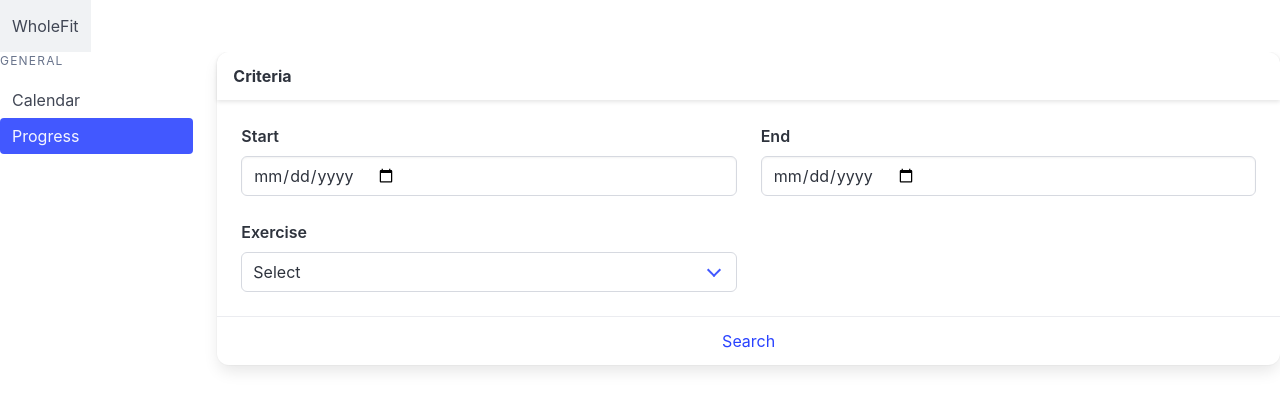
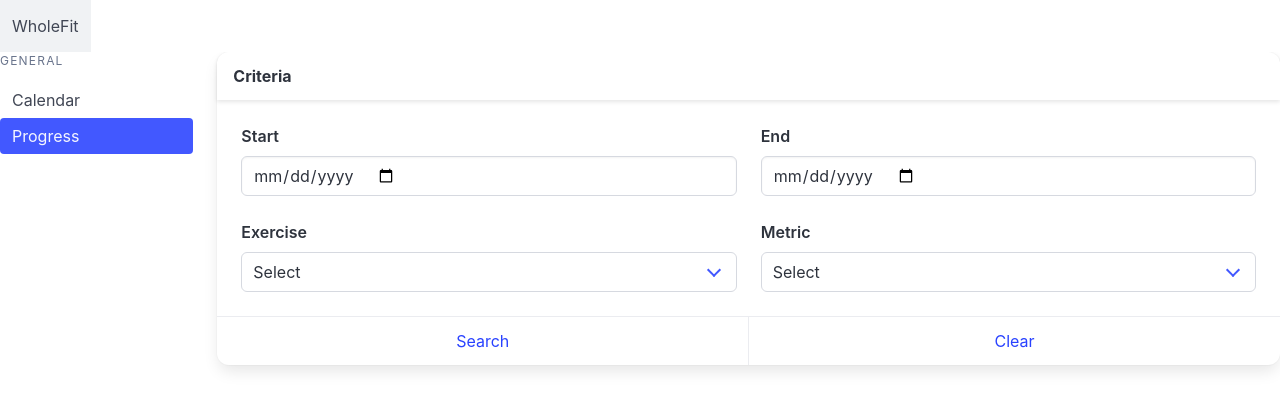
Before and after one commit to GoldLion72/cen5064-project-lusbel, a Vue app in the folder frontend/: page /progress in a window 1280 px wide. Shown: the top 410 px of the page. Built offline with nearby package versions, Linux system fonts and the light colour scheme.

Commit message:
Added a metric column and added two-way binding for inputs.

```diff
--- a/frontend/src/components/ProgressView.vue
+++ b/frontend/src/components/ProgressView.vue
@@ -25,7 +25,7 @@ const {
                     <div class="field">
                         <label class="label">Start</label>
                         <div class="control">
-                            <input id="startDate" class="input" type="date" />
+                            <input id="startDate" class="input" type="date" v-model="startDate" />
                         </div>
                     </div>
                 </div>
@@ -33,7 +33,7 @@ const {
                     <div class="field">
                         <label class="label">End</label>
                         <div class="control">
-                            <input id="endDate" class="input" type="date" />
+                            <input id="endDate" class="input" type="date" v-model="endDate" />
                         </div>
                     </div>
                 </div>
@@ -41,7 +41,17 @@ const {
                     <div class="field">
                         <label class="label">Exercise</label>
                         <div class="select is-fullwidth">
-                            <select>
+                            <select id="exerciseSelect" v-model="exercise">
+                                <option value="">Select</option>
+                            </select>
+                        </div>
+                    </div>
+                </div>
+                <div class="column is-half">
+                    <div class="field">
+                        <label class="label">Metric</label>
+                        <div class="select is-fullwidth">
+                            <select id="metricSelect" v-model="metric">
                                 <option value="">Select</option>
                             </select>
                         </div>
@@ -50,7 +60,8 @@ const {
             </div>
         </div>
         <div class="card-footer">
-            <a class="card-footer-item">Search</a>
+            <a class="card-footer-item" @click="searchEvents">Search</a>
+            <a class="card-footer-item" @click="clearCriteria">Clear</a>
         </div>
     </div>
 </template>
--- a/frontend/src/composables/useProgress.js
+++ b/frontend/src/composables/useProgress.js
@@ -8,13 +8,14 @@ export function useProgress() {
     const workoutEvents = ref([]);
 
     const searchEvents = () => {
-        //do search here
+        //make fetch call here and update workoutEvents
     }
 
     const clearCriteria = () => {
         startDate.value = null;
         endDate.value = null;
-
+        exercise.value = "";
+        metric.value = "";
     }
 
     return {
```
